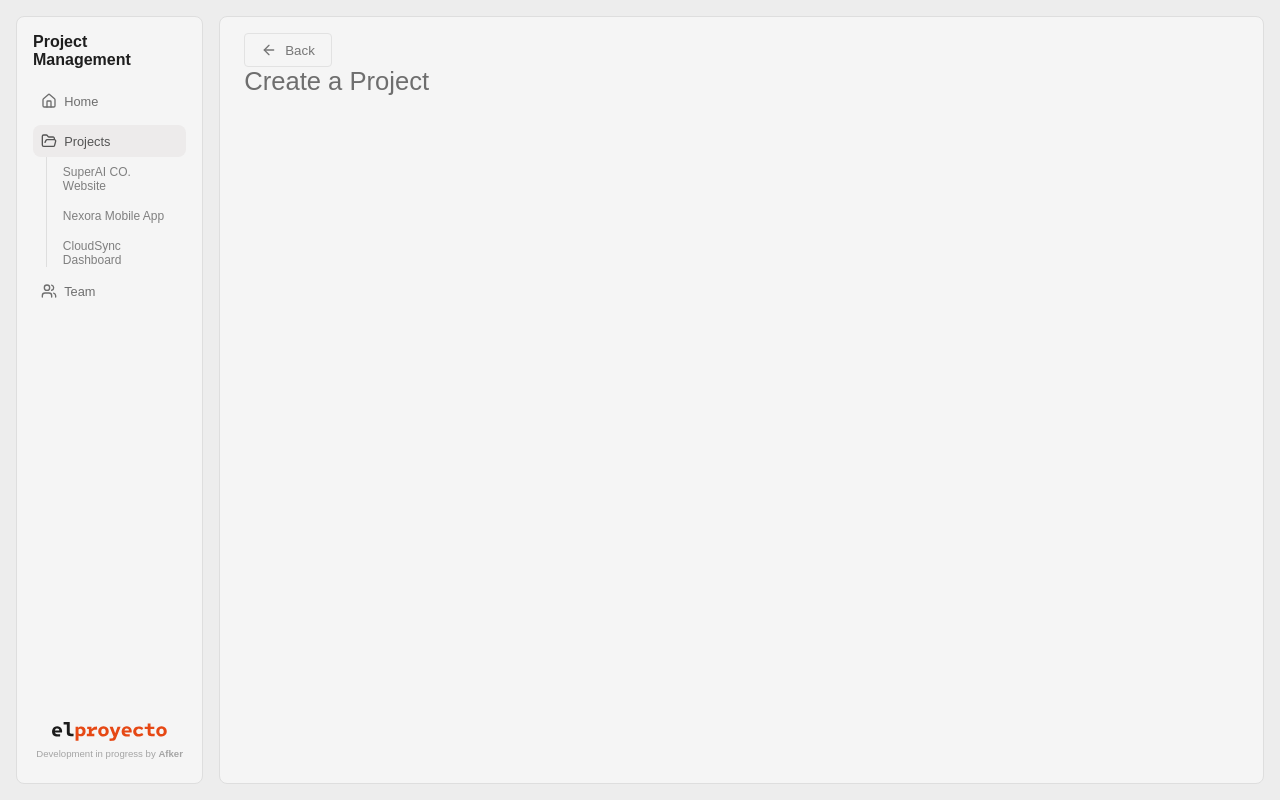
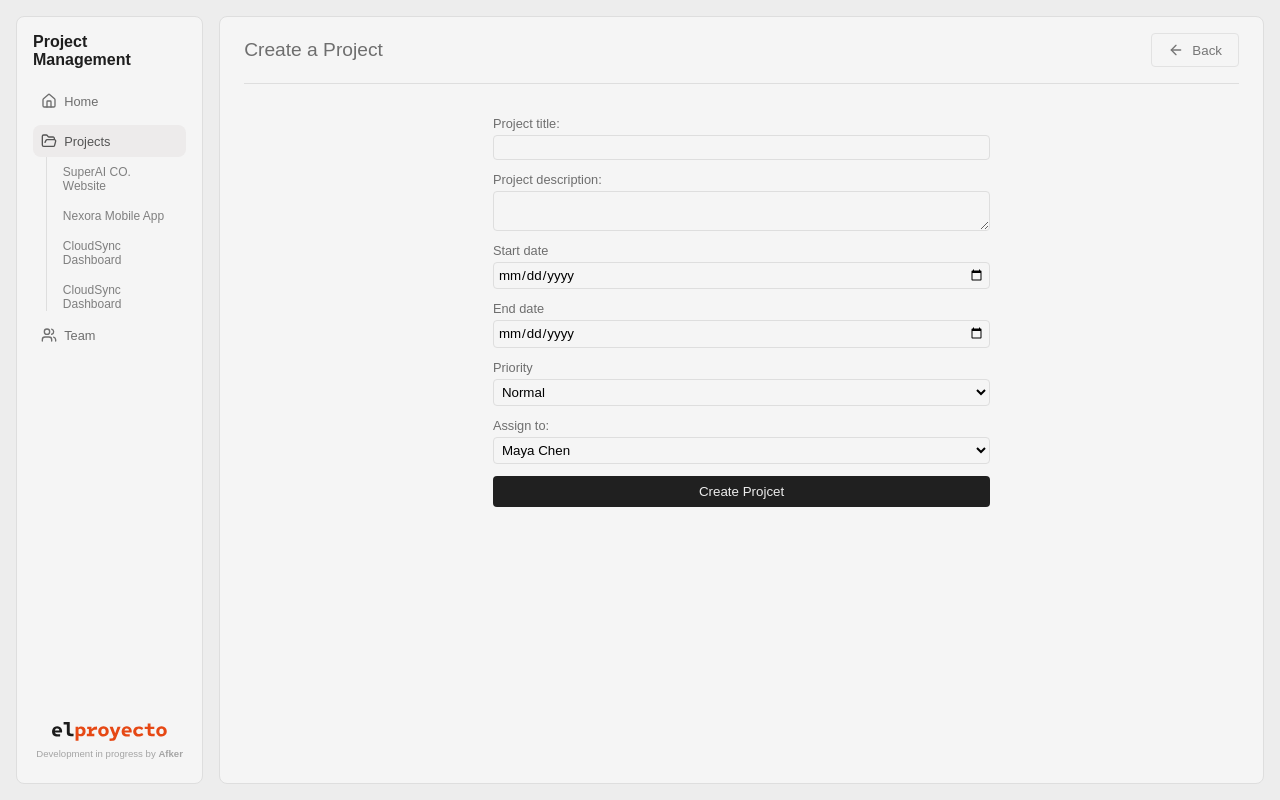
Before and after one commit to Afker99/el-proyecto, a React (Vite) app: page /projects/new-project in a window 1280 px wide. Built offline with nearby package versions, Linux system fonts and the light colour scheme; a web font is replaced by a local one.

Commit message:
create new project feature added

```diff
--- a/src/Contexts/ProjectContext.tsx
+++ b/src/Contexts/ProjectContext.tsx
@@ -1,23 +1,22 @@
 import { createContext, useContext, useReducer, type ReactNode } from "react";
 import type InitialStateProjects from "../types/ProjectTypes/InitialStateProjects";
 import type ProjectAction from "../types/ProjectTypes/ProjectAction";
-import {sampleProjects} from "../data/sampleProjects"
+import { sampleProjects } from "../data/sampleProjects";
+import type Project from "../types/ProjectTypes/ProjectInterface";
 
 const state: InitialStateProjects = {
   projects: sampleProjects,
 };
 
 interface ProjectContextValue extends InitialStateProjects {
-  dispatch: React.Dispatch<ProjectAction>;
+  createProject: (newProject: Project) => void;
 }
 
-const ProjectContext = createContext<ProjectContextValue | undefined>(
-  undefined,
-);
+const ProjectContext = createContext<ProjectContextValue | undefined>(undefined);
 
 function reducer(state: InitialStateProjects, action: ProjectAction) {
   switch (action.type) {
-    case "projects/addProject":
+    case "projects/createProject":
       return {
         ...state,
         projects: [...state.projects, action.payload],
@@ -42,8 +41,12 @@ interface ProjectProviderProps {
 function ProjectProvider({ children }: ProjectProviderProps) {
   const [{ projects }, dispatch] = useReducer(reducer, state);
 
+  function createProject(newProject: Project): void {
+    dispatch({ type: "projects/createProject", payload: newProject });
+  }
+
   return (
-    <ProjectContext.Provider value={{ projects, dispatch }}>
+    <ProjectContext.Provider value={{ projects, createProject }}>
       {children}
     </ProjectContext.Provider>
   );
--- a/src/Pages/CreateProject/CreateProject.tsx
+++ b/src/Pages/CreateProject/CreateProject.tsx
@@ -1,12 +1,142 @@
+import styles from "./styles.module.scss";
+
+import { useState } from "react";
 import BackButton from "../../components/BackButton/BackButton";
+import Button from "../../components/Button/Button";
+import { sampleWorkspaceId } from "../../data/sampleWorkspace";
+import { getAvailableTeamMembers } from "../../helper/getAvailableTeamMembers";
+import type Project from "../../types/ProjectTypes/ProjectInterface";
+import { useProjects } from "../../Contexts/ProjectContext";
+import { useNavigate } from "react-router-dom";
 
 function CreateProject() {
+  const { createProject } = useProjects();
+  const navigate = useNavigate();
+  const availableTeamMembers = getAvailableTeamMembers();
+
+  const [title, setTitle] = useState("");
+  const [desc, setDesc] = useState("");
+  const [startDate, setStartDate] = useState("");
+  const [endDate, setEndDate] = useState("");
+  const [priority, setPriority] = useState<Project["priority"]>("Normal");
+  const [assignTo, setAssignTo] = useState(1);
+
+  function handleSubmit(e: React.FormEvent<HTMLFormElement>) {
+    e.preventDefault();
+
+    const newProject: Project = {
+      id: crypto.randomUUID(),
+      title,
+      desc,
+      startDate,
+      endDate,
+      priority,
+      assignTo,
+      status: "Not started",
+      workspaceId: sampleWorkspaceId,
+    };
+    createProject(newProject);
+    navigate("/projects");
+  }
+
   return (
-    <div>
-      <BackButton />
-      <h1>Create a Project</h1>
+    <div className={styles.container}>
+      <div className={styles.header}>
+        <h2>Create a Project</h2>
+        <BackButton />
+      </div>
+      <form className={styles.form} onSubmit={handleSubmit}>
+        <div className={styles.inputContainer}>
+          <label htmlFor="title">Project title:</label>
+          <input
+            className={styles.formInput}
+            type="text"
+            id="title"
+            value={title}
+            onChange={(e) => setTitle(e.target.value)}
+            required
+          />
+        </div>
+
+        <div className={styles.inputContainer}>
+          <label htmlFor="desc">Project description:</label>
+          <textarea
+            className={styles.formInput}
+            id="desc"
+            onChange={(e) => setDesc(e.target.value)}
+            required
+          />
+        </div>
+
+        <div className={styles.inputContainer}>
+          <label htmlFor="startDate">Start date</label>
+          <input
+            className={styles.formInput}
+            type="date"
+            id="startDate"
+            onChange={(e) => setStartDate(e.target.value)}
+            required
+          />
+        </div>
+
+        <div className={styles.inputContainer}>
+          <label htmlFor="endDate">End date</label>
+          <input
+            className={styles.formInput}
+            type="date"
+            id="endDate"
+            onChange={(e) => setEndDate(e.target.value)}
+            required
+          />
+        </div>
+
+        <div className={styles.inputContainer}>
+          <label htmlFor="priority">Priority</label>
+          <select
+            className={styles.formInput}
+            id="priority"
+            value={priority}
+            onChange={(e) => setPriority(e.target.value as Project["priority"])}
+            required
+          >
+            <option value="Urgent">Urgent</option>
+            <option value="Normal">Normal</option>
+            <option value="Low">Low</option>
+          </select>
+        </div>
+
+        <div className={styles.inputContainer}>
+          <label htmlFor="assignTo">Assign to:</label>
+          <select
+            className={styles.formInput}
+            id="assignTo"
+            onChange={(e) => setAssignTo(+e.target.value)}
+            required
+          >
+            {availableTeamMembers.map((member) => (
+              <option value={member.id} key={member.id}>
+                <div>
+                  <img src={member.imageUrl} />
+                  <span>{member.name}</span>
+                </div>
+              </option>
+            ))}
+          </select>
+        </div>
+        <Button variant="Primary">Create Projcet</Button>
+      </form>
     </div>
   );
 }
-
+/*
+  id: string;
+  title: string;
+  desc: string;
+  startDate: string;
+  endDate: string;
+  priority: "Urgent" | "Normal" | "Low";
+  assignTo: number;
+  status: "Not started" | "In progress" | "Completed";
+  workspaceId: string;
+ */
 export default CreateProject;
--- /dev/null
+++ b/src/Pages/CreateProject/styles.module.scss
@@ -0,0 +1,40 @@
+.container {
+  display: flex;
+  flex-direction: column;
+  gap: 2rem;
+  align-items: center;
+}
+
+.header {
+  width: 100%;
+  display: flex;
+  justify-content: space-between;
+  align-items: center;
+  padding: 0 0 1rem;
+  border-bottom: 1px solid #dedede;
+}
+
+.form {
+  max-width: 50%;
+  width: 100%;
+  display: flex;
+  flex-direction: column;
+  gap: 0.75rem;
+
+  &Input {
+    padding: 0.25rem;
+    border-radius: 0.25rem;
+    background-color: transparent;
+    border: 1px solid #dedede;
+
+    &:focus {
+      outline: 1px solid #101010;
+    }
+  }
+}
+
+.inputContainer {
+  display: flex;
+  flex-direction: column;
+  gap: 0.25rem;
+}
--- a/src/components/Project/Project.tsx
+++ b/src/components/ProjectCard/ProjectCard.tsx
@@ -9,7 +9,7 @@ interface ProjectProps {
   project: Project;
 }
 
-export default function Project({ project }: ProjectProps) {
+export default function ProjectCard({ project }: ProjectProps) {
   const { id, title, priority, assignTo, startDate, endDate, status } = project;
   const { teamMembers } = useTeam();
 
@@ -21,13 +21,14 @@ export default function Project({ project }: ProjectProps) {
 
   // calculate percentage
   const { tasks } = useTasks();
+  const percentageProject = status === "Completed" ? 100 : 0;
   const totalTasks = tasks.filter((task) => task.projectId === id).length;
   const completedTasks = tasks
     .filter((task) => task.projectId === id)
     .filter((task) => task.status === "Completed").length;
 
-  const percentageProject = status === "Completed" ? 100 : 0;
-  const percentageTasks = Math.round((completedTasks / totalTasks) * 100);
+  const percentageTasks =
+    totalTasks === 0 ? 0 : Math.round((completedTasks / totalTasks) * 100);
   const percentage = (percentageProject + percentageTasks) / 2;
 
   return (
--- a/src/components/Project/styles.module.scss
+++ b/src/components/ProjectCard/styles.module.scss
@@ -57,15 +57,15 @@
       &State {
         content: "";
         height: 3px;
-        width: 10%;
-        background-color: green;
+        width: 0;
+        background-color: #1e1e1e;
       }
     }
   }
 
   &Assignee {
     p {
-      margin-top: 3rem;
+      margin-top: 4rem;
       margin-bottom: 0.35rem;
     }
 
--- a/src/components/ProjectsGrid/ProjectsGrid.tsx
+++ b/src/components/ProjectsGrid/ProjectsGrid.tsx
@@ -1,6 +1,6 @@
 import styles from "./styles.module.scss"
 
-import Project from "../Project/Project";
+import ProjectCard from "../ProjectCard/ProjectCard";
 
 import { useProjects } from "../../Contexts/ProjectContext";
 
@@ -9,7 +9,7 @@ export default function ProjectsGrid() {
   return (
     <div className={styles.grid}>
       {projects.map((project) => (
-        <Project project={project} key={project.id} />
+        <ProjectCard project={project} key={project.id} />
       ))}
     </div>
   );
--- a/src/data/sampleProjects.ts
+++ b/src/data/sampleProjects.ts
@@ -4,6 +4,7 @@ import { sampleWorkspaceId } from "./sampleWorkspace";
 export const sampleProjectId1 = crypto.randomUUID();
 export const sampleProjectId2 = crypto.randomUUID();
 export const sampleProjectId3 = crypto.randomUUID();
+export const sampleProjectId4 = crypto.randomUUID();
 
 export const sampleProjects: Project[] = [
   {
@@ -39,4 +40,15 @@ export const sampleProjects: Project[] = [
     status: "Not started",
     workspaceId: sampleWorkspaceId,
   },
+  {
+    id: sampleProjectId4,
+    title: "CloudSync Dashboard",
+    desc: "Develop an analytics dashboard for cloud infrastructure monitoring",
+    startDate: "2029/05/15",
+    endDate: "2029/09/30",
+    priority: "Low",
+    assignTo: 5,
+    status: "Not started",
+    workspaceId: sampleWorkspaceId,
+  },
 ];
--- /dev/null
+++ b/src/helper/getAvailableTeamMembers.ts
@@ -0,0 +1,13 @@
+import { useTeam } from "../Contexts/TeamContext";
+import type TeamMember from "../types/TeamMemberTypes/TeamMemberInterface";
+import { getTeamMemberStatus } from "./getTeamMemberStatus";
+
+export function getAvailableTeamMembers(): TeamMember[] {
+  let availabeTeamMembers: TeamMember[] = [];
+  const { teamMembers } = useTeam();
+  availabeTeamMembers = teamMembers.filter(
+    (member) => getTeamMemberStatus(member.id) === "available",
+  );
+
+  return availabeTeamMembers;
+}
--- /dev/null
+++ b/src/helper/getTasksLength.ts
@@ -0,0 +1,16 @@
+import { useProjects } from "../Contexts/ProjectContext";
+import { useTasks } from "../Contexts/TaskContext";
+
+export function getTasksLength(id: number): number {
+  let tasksCount: number = 0;
+  const { projects } = useProjects();
+  const { tasks } = useTasks();
+
+  projects.forEach((project) =>
+    project.assignTo === id ? tasksCount++ : tasksCount,
+  );
+
+  tasks.forEach((task) => (task.assignto === id ? tasksCount++ : tasksCount));
+
+  return tasksCount;
+}
--- /dev/null
+++ b/src/helper/getTeamMemberStatus.ts
@@ -0,0 +1,9 @@
+import { getTasksLength } from "./getTasksLength";
+
+export function getTeamMemberStatus(id: number): string {
+  let status = "available";
+  const tasksLength = getTasksLength(id);
+  if (tasksLength >= 3) status = "unavailable";
+
+  return status;
+}
--- a/src/types/ProjectTypes/ProjectAction.ts
+++ b/src/types/ProjectTypes/ProjectAction.ts
@@ -1,7 +1,7 @@
 import type Project from "./ProjectInterface";
 
 type ProjectAction =
-  | { type: "projects/addProject"; payload: Project }
+  | { type: "projects/createProject"; payload: Project }
   | { type: "projects/deleteProject"; payload: string };
 
 export type { ProjectAction as default };
```
Also changed, not shown: src/components/TeamTabTable/TeamMembersTable.tsx (+1 -16 lines).
